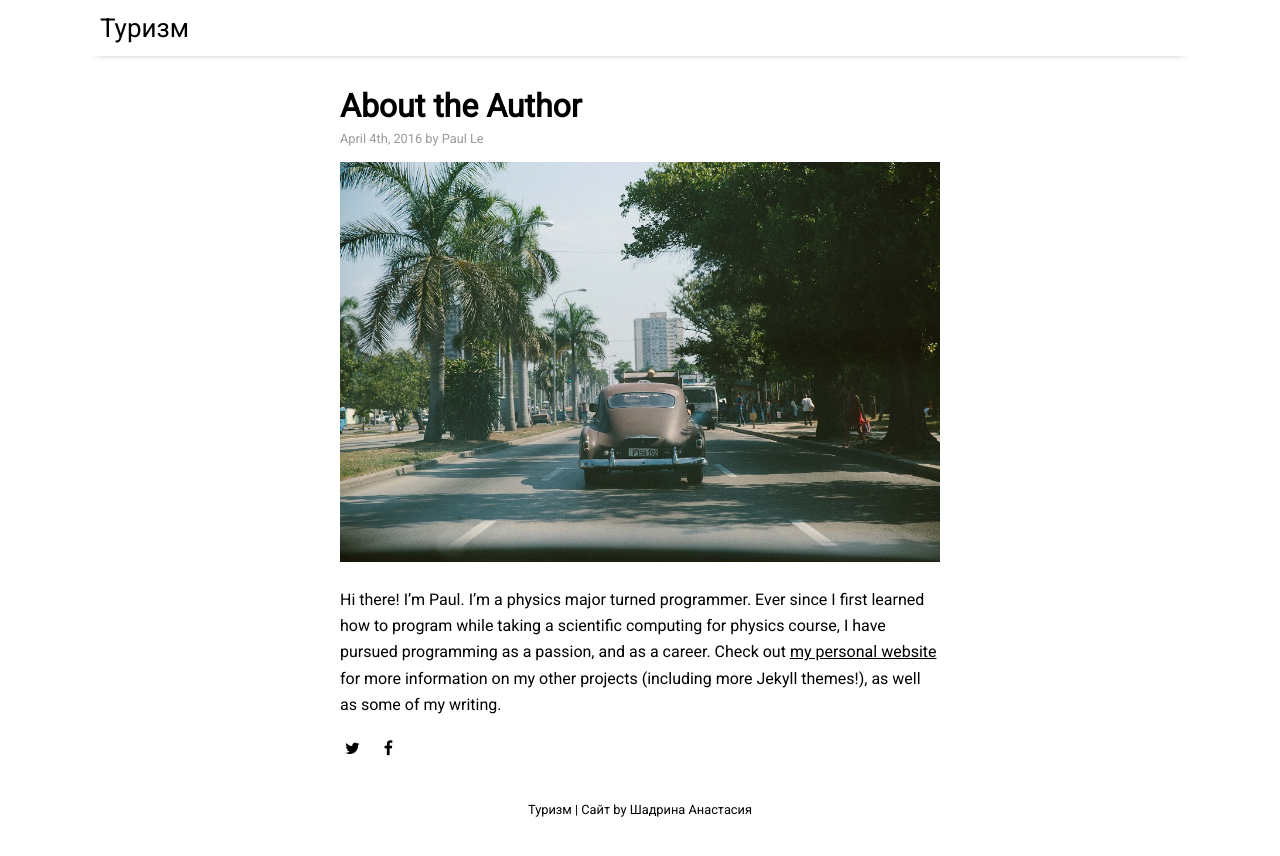
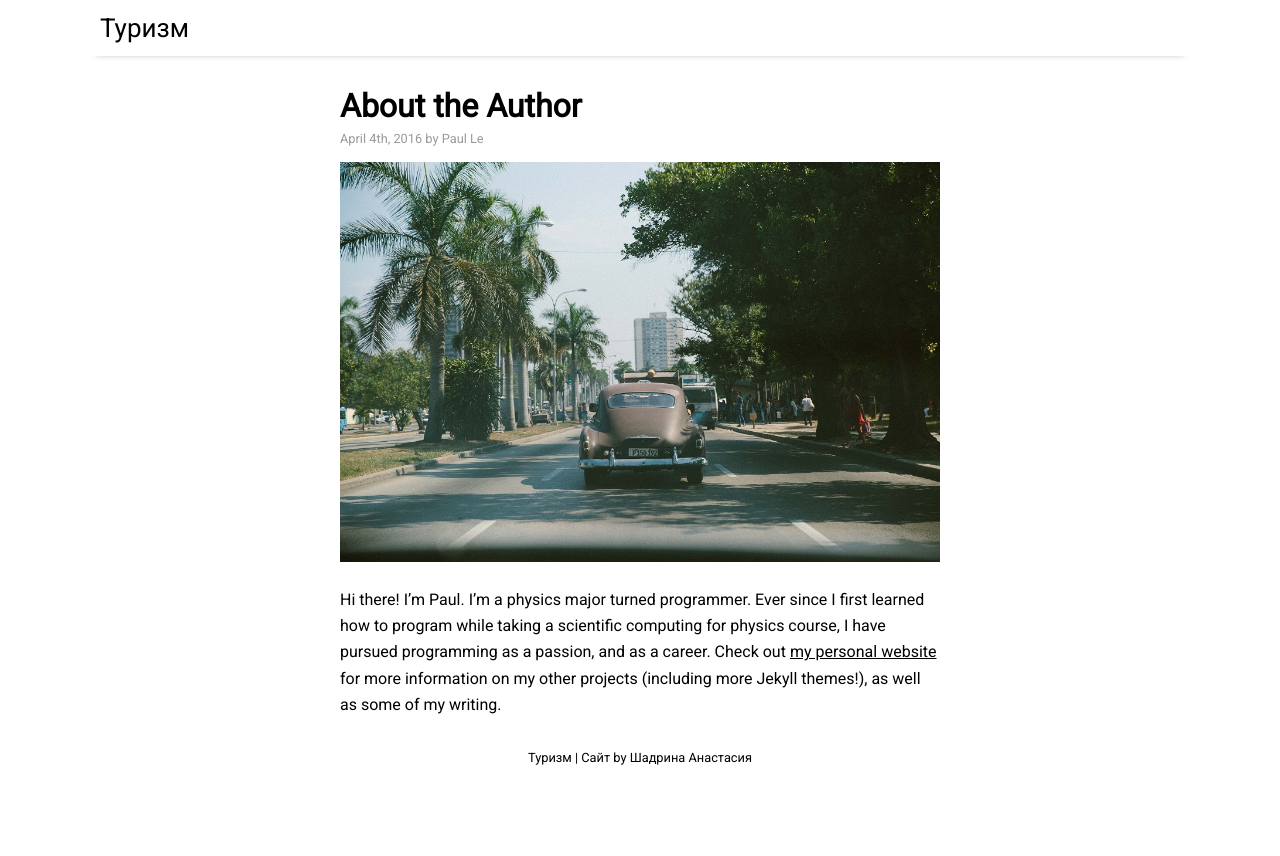
Before and after one commit to AnastasiiaShadrina/AnastasiiaShadrina.github.io, a Jekyll site: the page built from _posts/2016-04-04-about-the-author.md, in a window 1280 px wide. Shown: the top 856 px of the page. Built offline with Jekyll 4.4.1, drawn with Linux system fonts in a browser that asks for light colours; nearby versions of some CDN libraries.

Commit message:
Update post.html

```diff
--- a/_layouts/post.html
+++ b/_layouts/post.html
@@ -17,13 +17,13 @@ layout: default
   <article>
     {{ content }}
   </article>
-  {% if site.hide_post_share != true %}
+  {% if  false == true %} <!--site.hide_post_share != true-->
     {% include post-share.html %}
   {% endif %}
   {% if false == true %} <!-- site.hide_related_posts-->
     {% include related-posts.html %}
   {% endif %}
-  {% if site.data.settings.disqus.comments %}
+  {% if false == true %} <!--if site.data.settings.disqus.comments-->
     {% include disqus.html %}
   {% endif %}
 </div>
```
